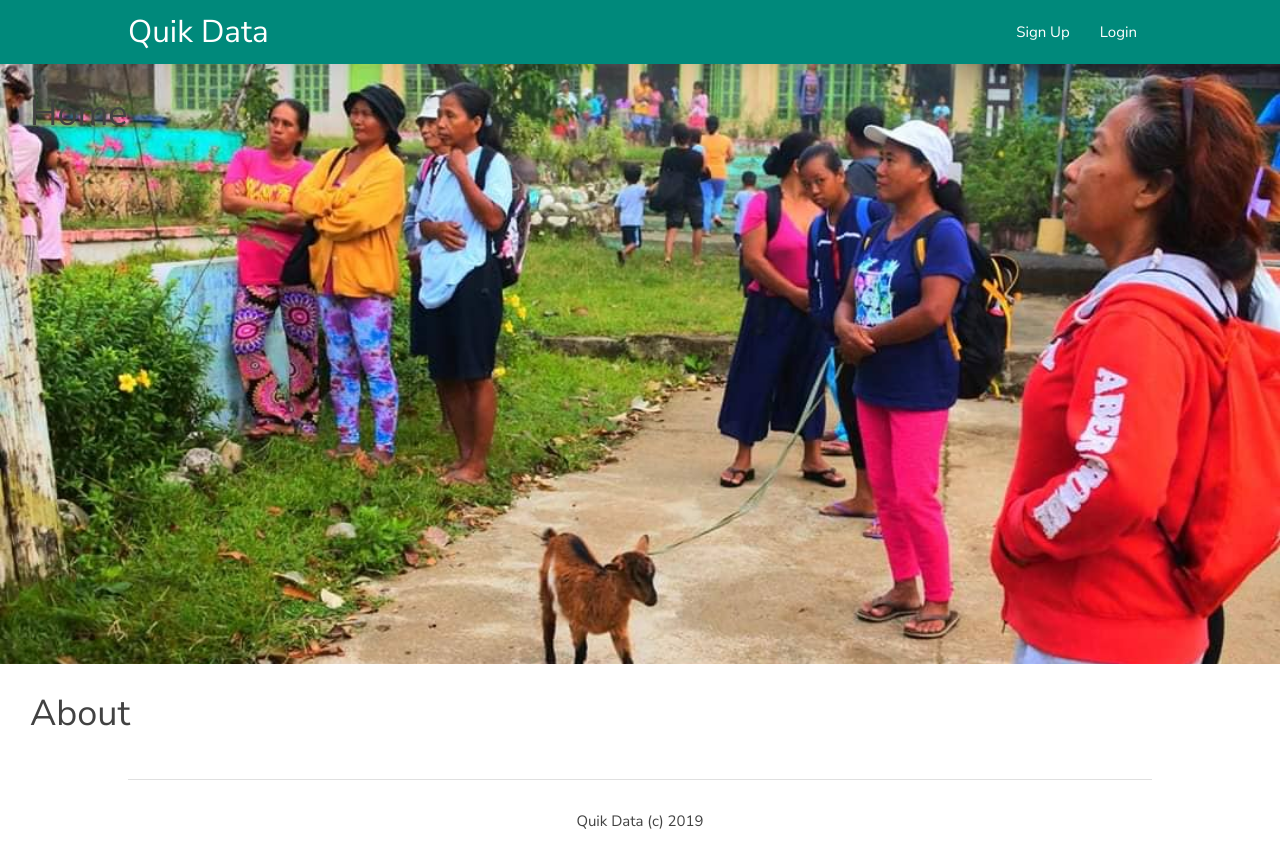
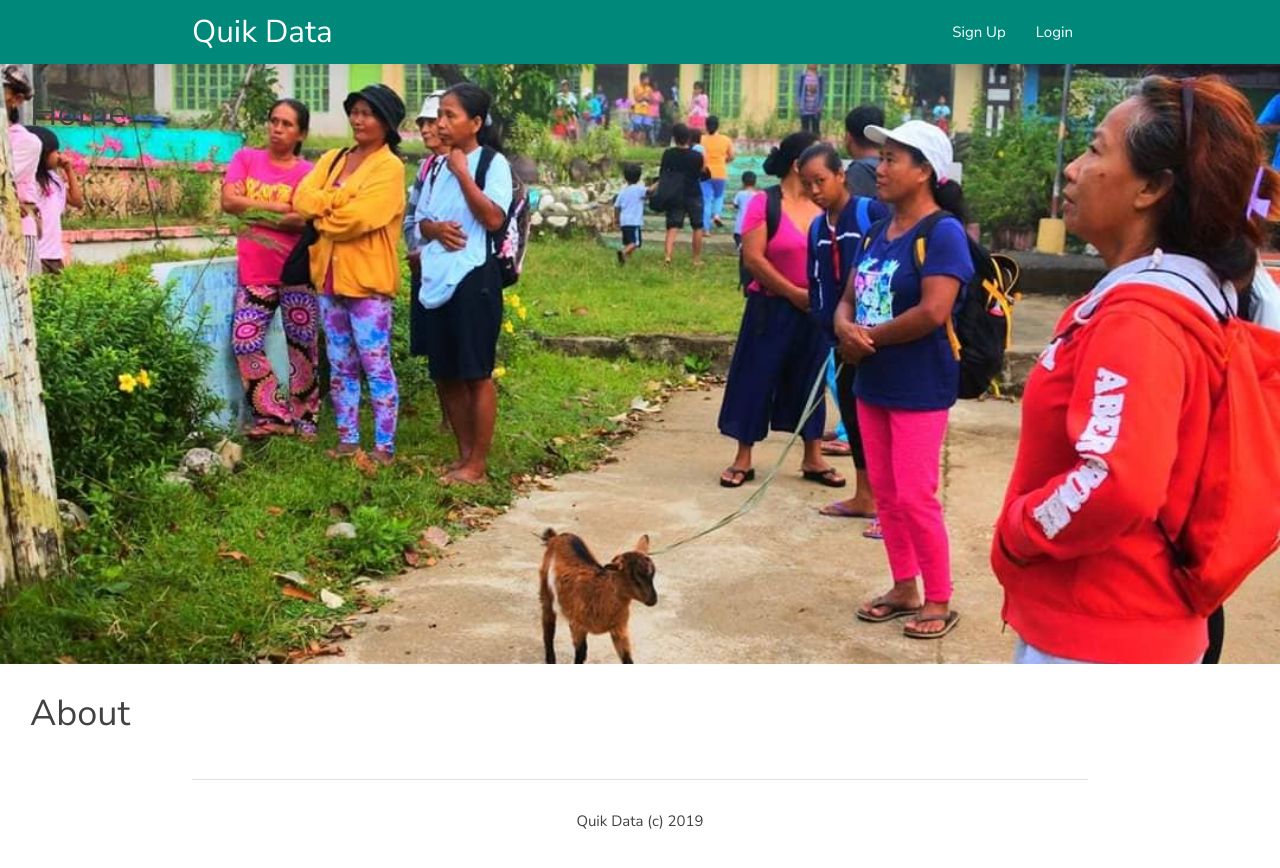
Before and after one commit to rjdeleon03/QuikData-Web, a Vue app: page / in a window 1280 px wide. Shown: the top 868 px of the page. Built offline with nearby package versions, Linux system fonts and the light colour scheme; no server answers.

Commit message:
Minor UI updates for mobile view

```diff
--- a/src/App.vue
+++ b/src/App.vue
@@ -30,9 +30,6 @@ body h2 {
 body h4 {
   font-size: 1.8em;
 }
-body .container {
-  width: 80%;
-}
 body .row {
   margin-bottom: 5px;
 }
--- a/src/components/forms/Forms.vue
+++ b/src/components/forms/Forms.vue
@@ -466,10 +466,13 @@ export default {
   font-weight: 700;
 }
 .forms .forms-list .btn-flat {
+  width: 100% !important;
+  text-align: center;
   color: white;
-  height: 35px;
   border-radius: 8px;
-  margin-left: 5px !important;
+}
+.forms .forms-list .btn-flat:first-child {
+  margin-bottom: 5px !important;
 }
 .refresh-alert.card-panel {
   margin-bottom: 20px !important;
@@ -557,6 +560,15 @@ export default {
 }
 
 @media only screen and (min-width: 484px) {
+  .forms .forms-list .btn-flat {
+    width: inherit !important;
+    text-align: center;
+    height: 35px;
+    margin-left: 5px !important;
+  }
+  .forms .forms-list .btn-flat:first-child {
+    margin-bottom: 0 !important;
+  }
   .refresh-alert.card-panel {
     height: 90px;
   }
--- a/src/components/layout/Navbar.vue
+++ b/src/components/layout/Navbar.vue
@@ -147,8 +147,7 @@ export default {
   display: flex;
 }
 .navbar .container ul li.expanded-item {
-  visibility: hidden;
-  width: 0;
+  display: none;
 }
 .navbar .container ul li a.material-icons#burger {
   margin-left: 0;
@@ -187,12 +186,12 @@ export default {
     top: 64px !important;
   }
   .navbar .container ul li a.material-icons#burger {
-    visibility: hidden;
-    width: 0;
+    display: none;
   }
   .navbar .container ul li.expanded-item {
     visibility: visible;
     width: auto;
+    display: block;
   }
   .navbar .text-with-icon .material-icons {
     margin-top: -2px;
```
